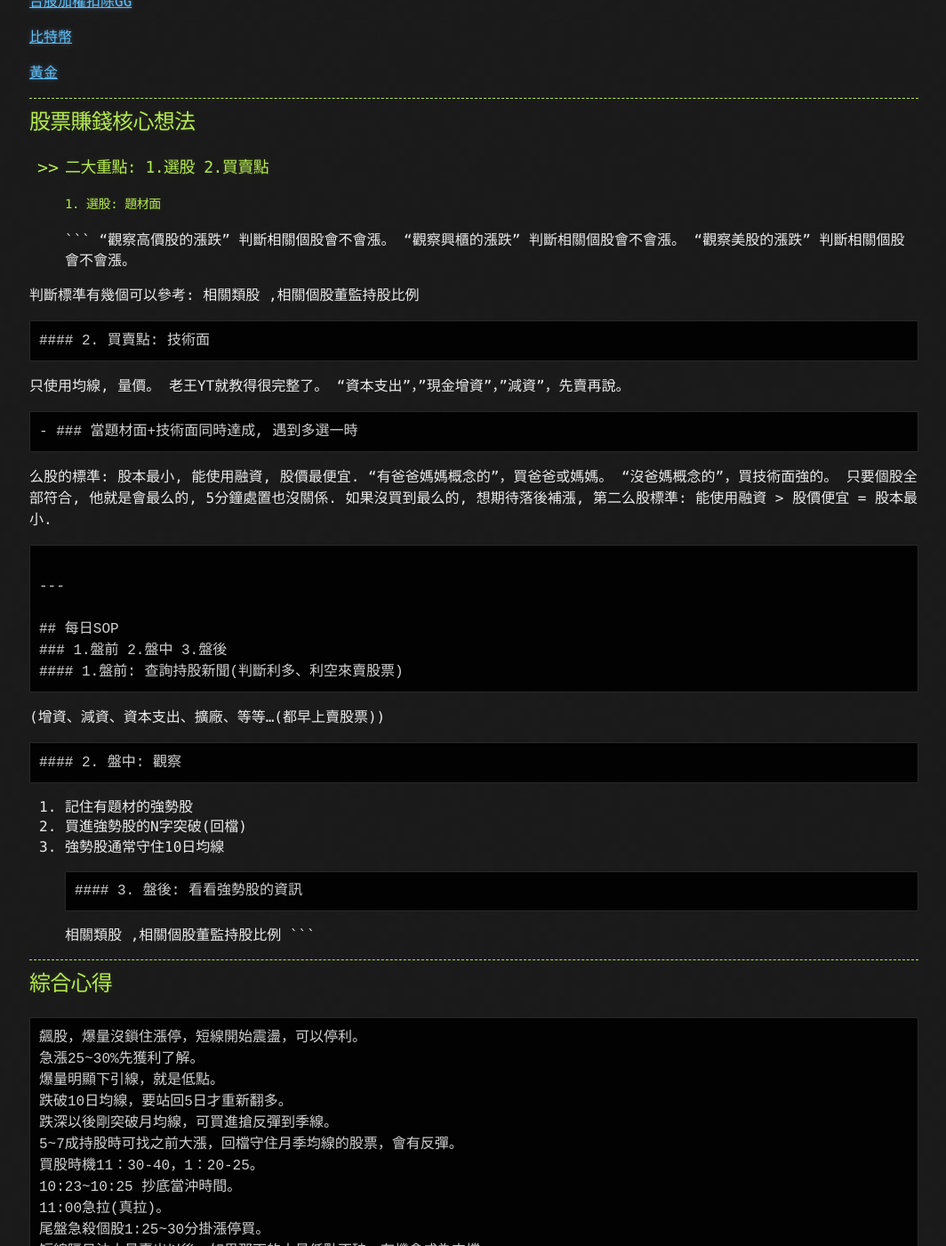
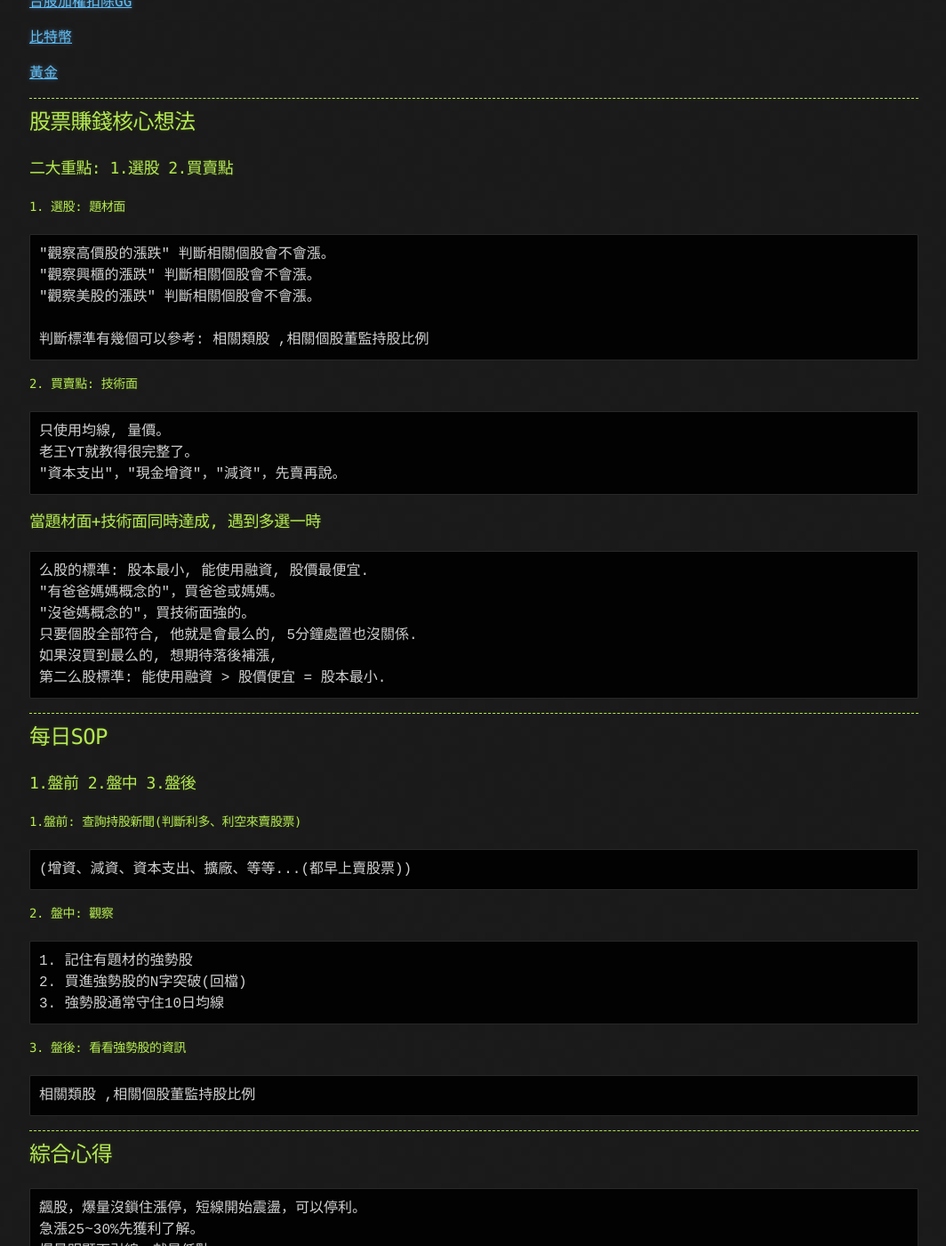
Before and after one commit to lepg5487/Stock_God, a Jekyll site: the page built from experience.md, in a window 1280 px wide and 1400 px high, scrolled down 508 px. Shown: the whole window at 89% size, without its empty margins (107-1171 px from the left). Built offline with Jekyll 4.4.1, drawn with Linux system fonts in a browser that asks for light colours; our own code applies the rules of GitHub Pages for plain Markdown files.

Commit message:
Update experience.md

````diff
--- a/experience.md
+++ b/experience.md
@@ -23,7 +23,7 @@ layout: testlayouts
 ---
 
 ## 股票賺錢核心想法
-- ### 二大重點: 1.選股 2.買賣點
+### 二大重點: 1.選股 2.買賣點
 #### 1. 選股: 題材面
 ```
 "觀察高價股的漲跌" 判斷相關個股會不會漲。
@@ -38,7 +38,7 @@ layout: testlayouts
 老王YT就教得很完整了。
 "資本支出"，"現金增資"，"減資"，先賣再說。
 ```
-- ### 當題材面+技術面同時達成, 遇到多選一時
+### 當題材面+技術面同時達成, 遇到多選一時
 ```
 么股的標準: 股本最小, 能使用融資, 股價最便宜.
 "有爸爸媽媽概念的"，買爸爸或媽媽。
````
